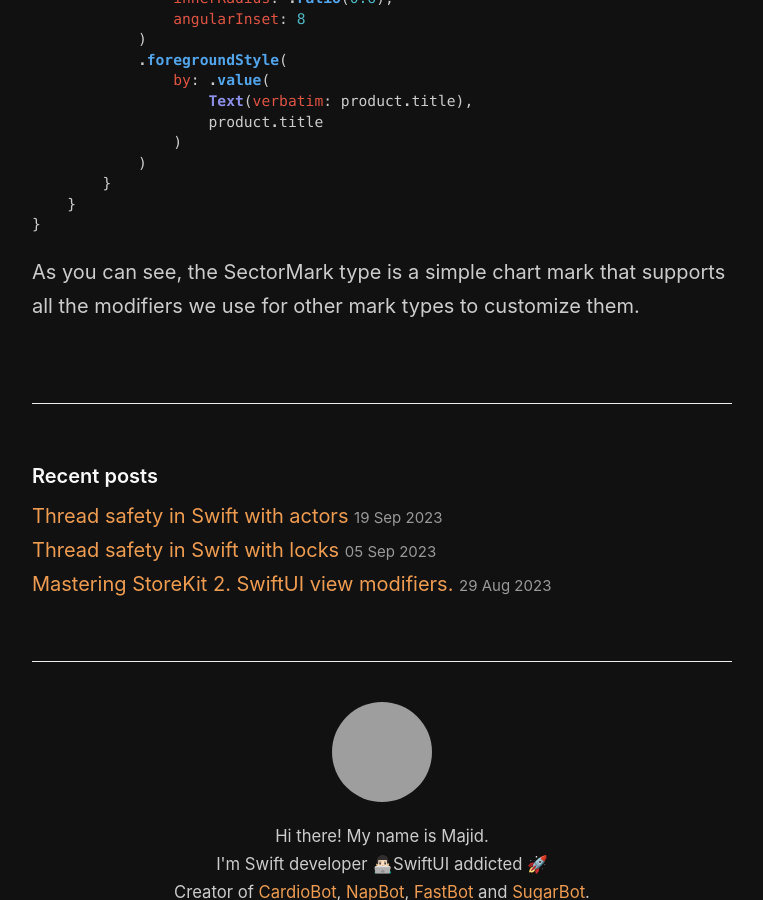
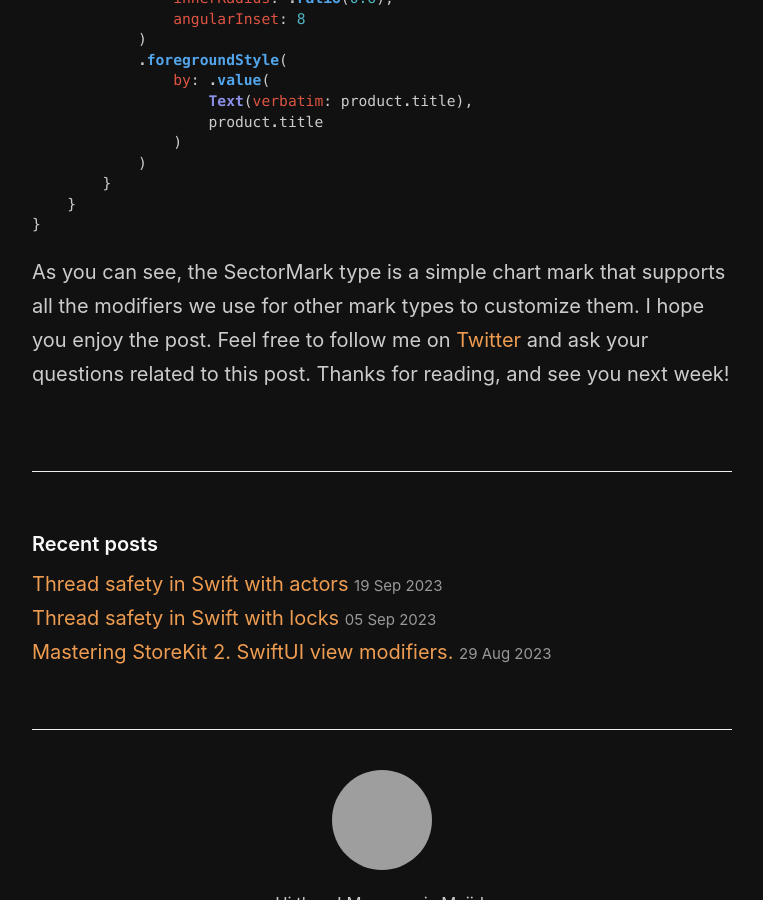
Before and after one commit to mecid/mecid.github.io, a Jekyll site: the page built from _posts/2023-09-26-mastering-charts-in-swiftui-pie-and-donut-charts.md, in a window 1280 px wide and 900 px high, scrolled down 2718 px, cut to the strip 0-900 px from the top of the window. Shown: the whole strip, without its empty margins (258-1021 px from the left). Built offline with Jekyll 4.4.1, drawn with Linux system fonts in a browser that asks for light colours; grey boxes are pictures that could not be loaded.

Commit message:
conclusion added to the donut chart post

````diff
--- a/_posts/2023-09-26-mastering-charts-in-swiftui-pie-and-donut-charts.md
+++ b/_posts/2023-09-26-mastering-charts-in-swiftui-pie-and-donut-charts.md
@@ -114,4 +114,4 @@ struct SectorChartExample: View {
 }
 ```
 
-As you can see, the SectorMark type is a simple chart mark that supports all the modifiers we use for other mark types to customize them.
+As you can see, the SectorMark type is a simple chart mark that supports all the modifiers we use for other mark types to customize them. I hope you enjoy the post. Feel free to follow me on [Twitter](https://twitter.com/mecid) and ask your questions related to this post. Thanks for reading, and see you next week!
````
